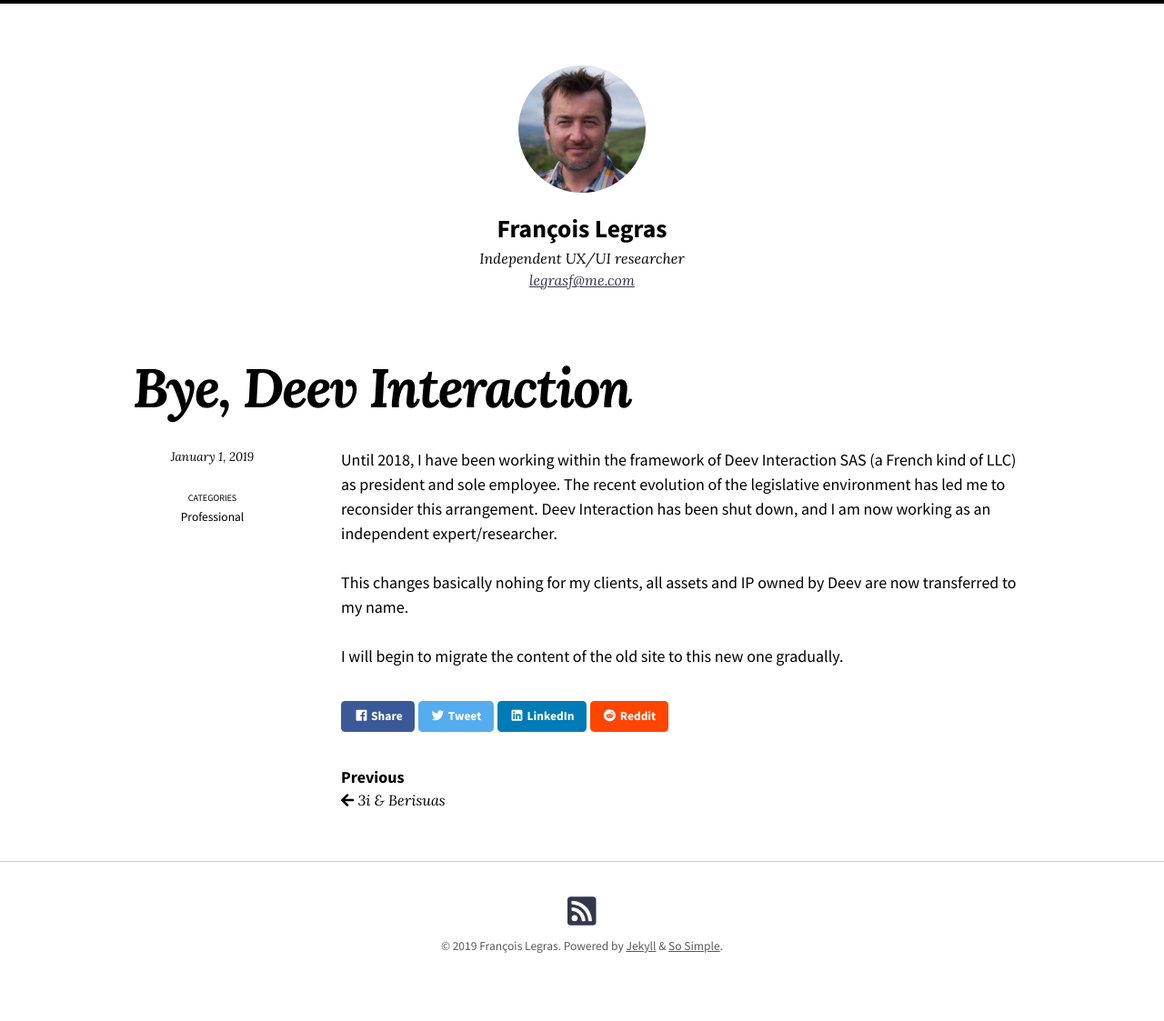
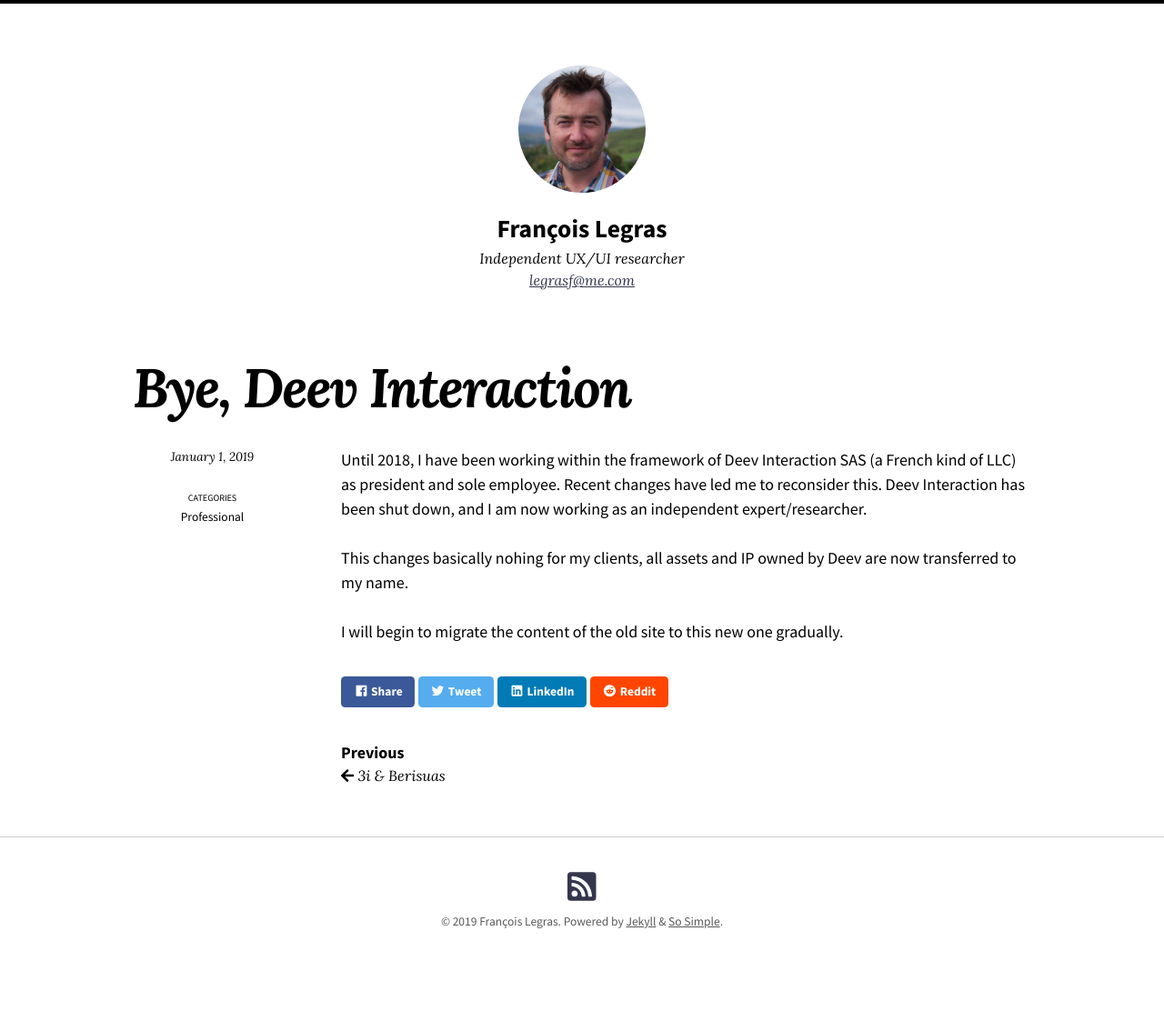
Before and after one commit to legras/legras.github.io, a Jekyll site: the page built from _posts/2019-01-01-bye-deev.md, in a window 1280 px wide. Shown: the whole page at 91% size. Built offline with Jekyll 4.4.1, drawn with Linux system fonts in a browser that asks for light colours; nearby versions of some CDN libraries; after the commit the page ends 1096 px from its top, so only the background shows below that.

Commit message:
update bye

```diff
--- a/_posts/2019-01-01-bye-deev.md
+++ b/_posts/2019-01-01-bye-deev.md
@@ -6,7 +6,7 @@ author:     "François Legras"
 categories: Professional
 ---
 
-Until 2018, I have been working within the framework of Deev Interaction SAS (a French kind of LLC) as president and sole employee. The recent evolution of the legislative environment has led me to reconsider this arrangement. Deev Interaction has been shut down, and I am now working as an independent expert/researcher.
+Until 2018, I have been working within the framework of Deev Interaction SAS (a French kind of LLC) as president and sole employee. Recent changes have led me to reconsider this. Deev Interaction has been shut down, and I am now working as an independent expert/researcher.
 
 This changes basically nohing for my clients, all assets and IP owned by Deev are now transferred to my name.
 
```
